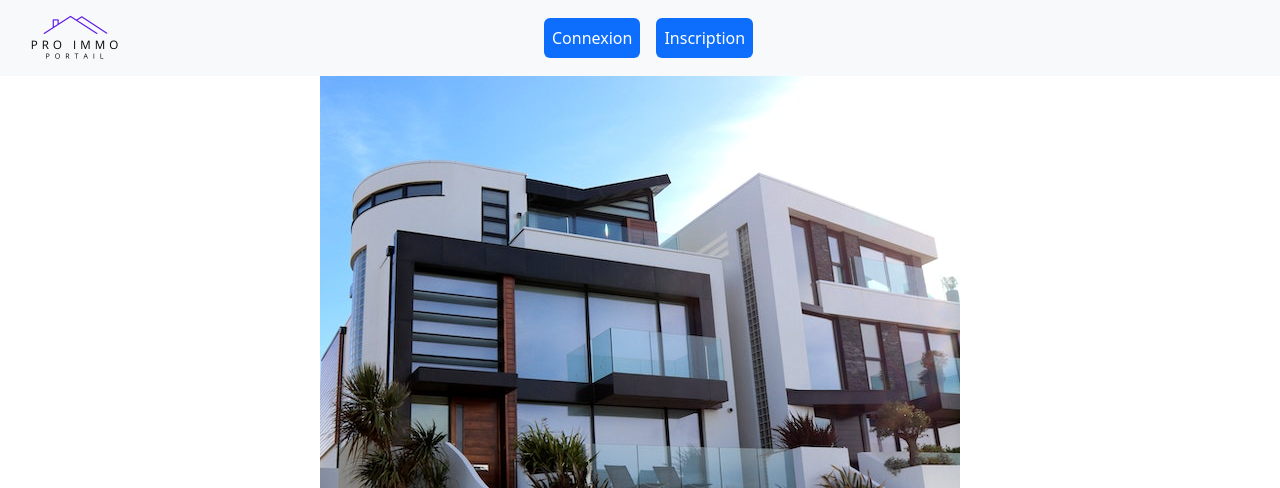
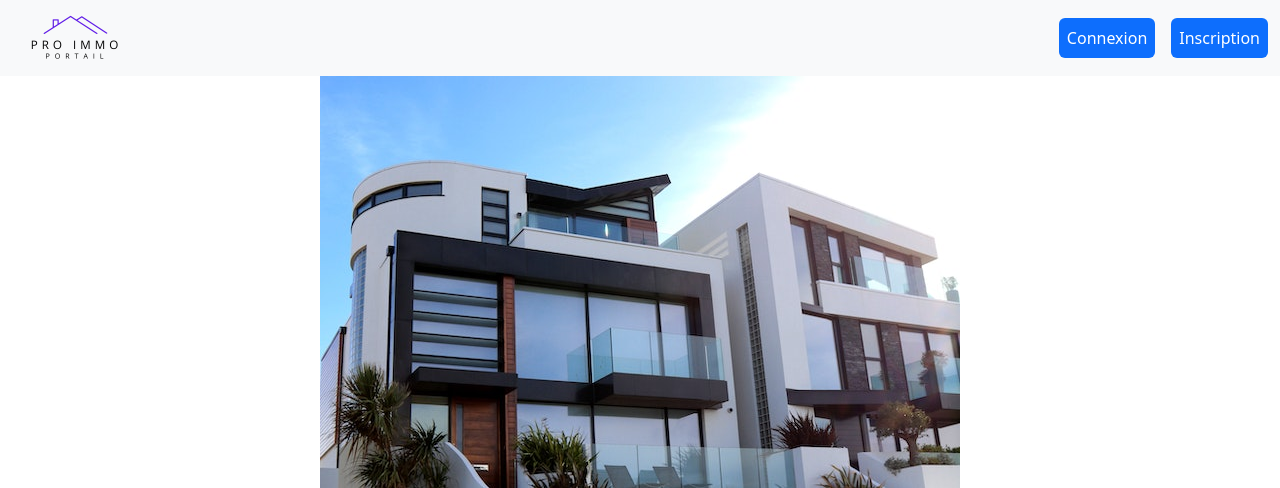
Before and after one commit to marijahavaic/pro-immo-portail, a Symfony app: template templates/home/index.html.twig in a window 1280 px wide. Shown: the top 488 px of the page. Run offline with Twig, Linux system fonts and the light colour scheme; the template is opened without the code that fills it, so the values that code supplies are empty; some libraries are stand-ins or nearby versions.

Commit message:
Aligner le collapse vers la droite

```diff
--- a/templates/base.html.twig
+++ b/templates/base.html.twig
@@ -18,14 +18,14 @@
 						<span class="navbar-toggler-icon"></span>
 					</button>
 
-					<div class="navbar-collapse collapse" id="navbarsExample03">
+					<div class="navbar-collapse collapse me-auto justify-content-end" id="navbarsExample03">
 
 						{% if is_granted('IS_AUTHENTICATED_FULLY') %}
 							<div class="dropdown text-end">
 								<span class="d-block link-body-emphasis text-decoration-none dropdown-toggle" data-bs-toggle="dropdown" aria-expanded="false">
 									Vous êtes connecté en tant que :
 								</span>
-								<ul class="dropdown-menu">
+								<ul class="dropdown-menu me-auto">
 									<li>
 										<a class="dropdown-item" href={{ path('app_favorite')}} class="nav-link active">Mes favoris</a>
 									</li>
@@ -37,8 +37,8 @@
 									</li>
 								</div>
 							{% else %}
-								<div class="text-end d-flex">
-									<ul class="nav nav-pills">
+								<div class="text-end ">
+									<ul class="nav nav-pills me-auto">
 										<li class="nav-item">
 											<a href={{ path('app_login')}} class="nav-link active px-2 mx-3">Connexion</a>
 										</li>
```
